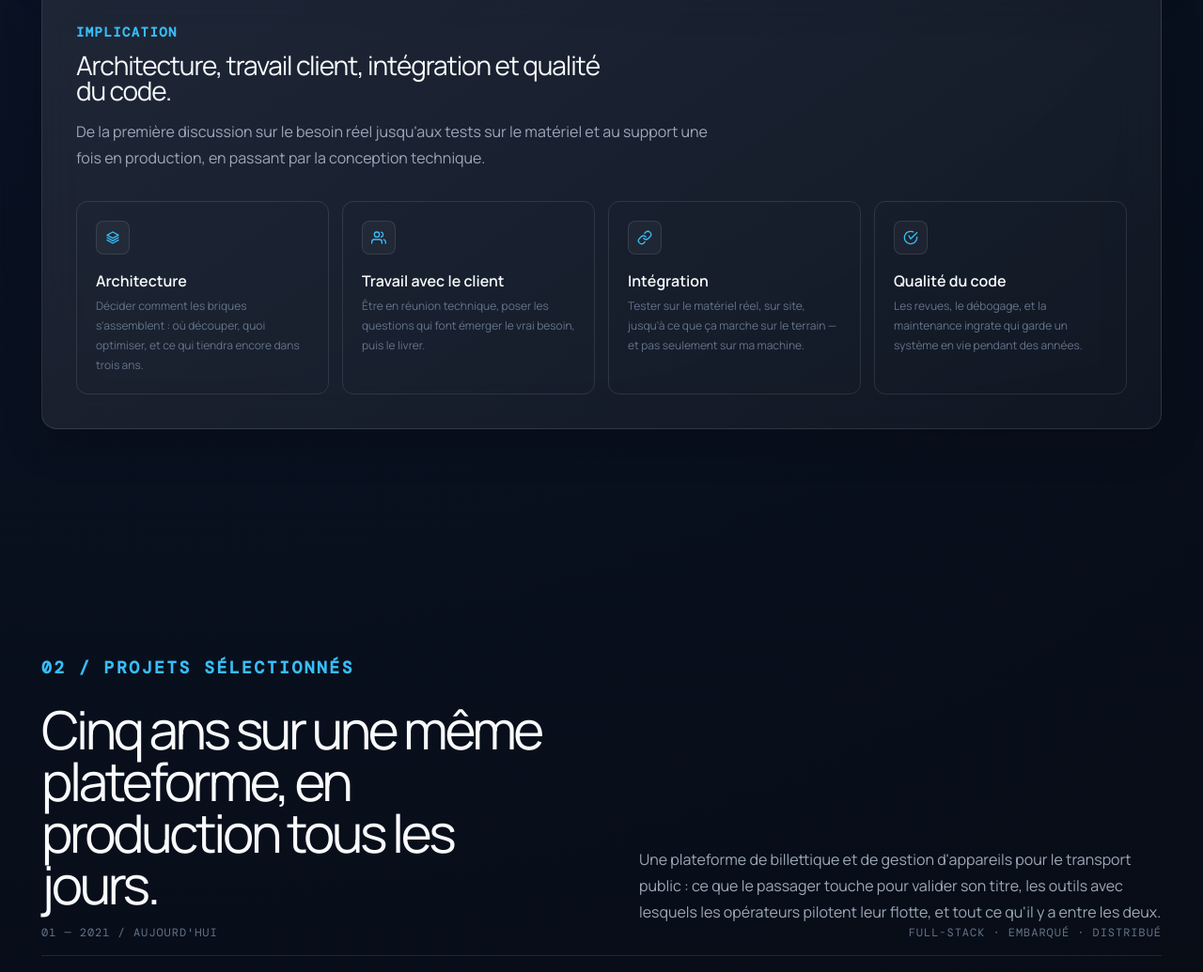
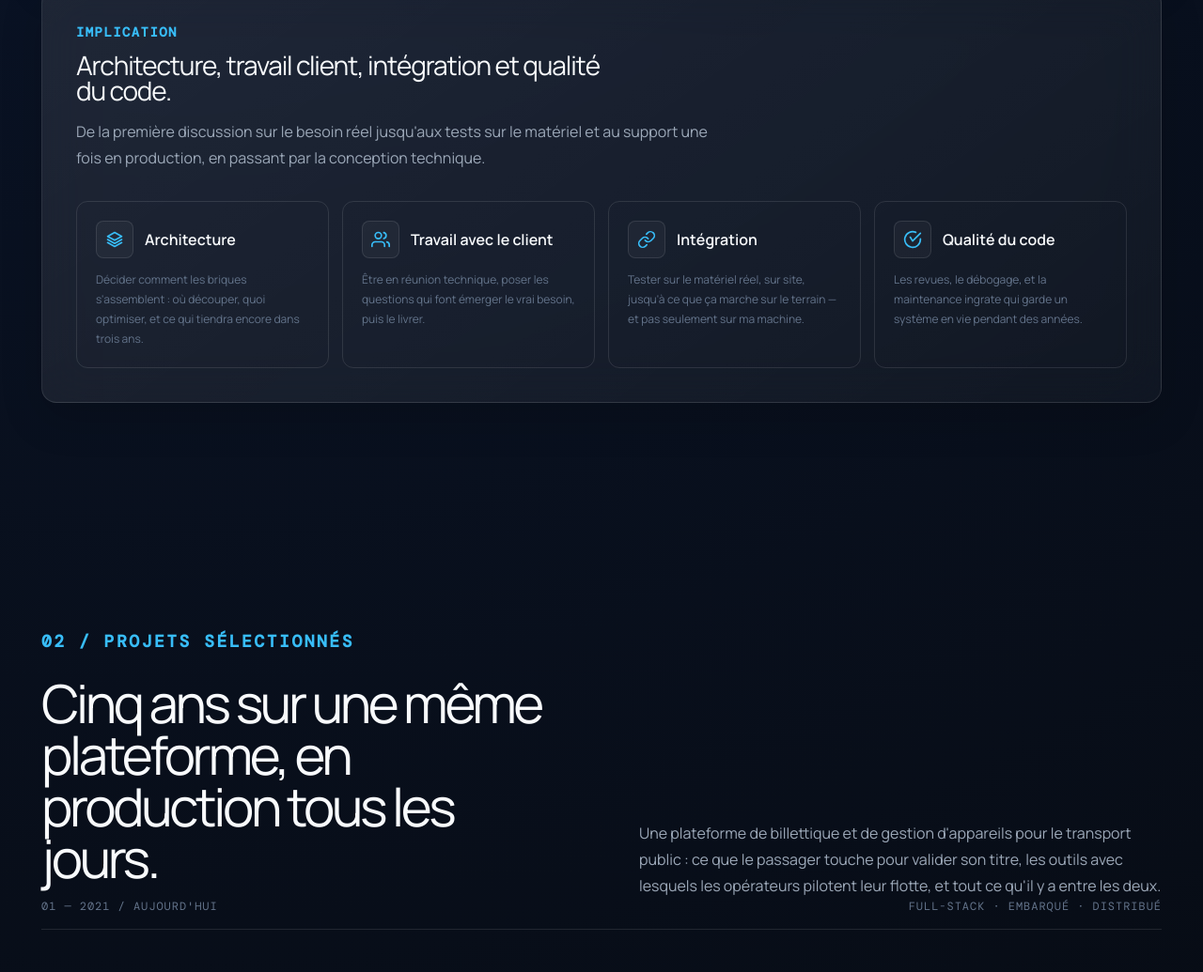
Before and after one commit to aureliengabry/aureliengabry.github.io, an Astro site: page / in a window 1280 px wide. Shown: the part 1729-2764 px from the top of the page at 94% size. Built offline with nearby package versions, Linux system fonts and the light colour scheme; Astro itself is replaced by a stand-in of ours.

Commit message:
Harmonize Expertise's approach-block icons with SelectedWork's detail-card tier
Two content-icon tiers now exist consistently: primary (14x14 badge, 7x7
icon, centered above content -- Expertise's 3 main cards) for
content-defining icons, and secondary (10x10 badge, 5x5 icon, left-aligned
inline with its label via flex items-center gap-3) for supporting/detail
icons -- SelectedWork's 4 detail cards and now Expertise's approach items
too, previously a one-off 9x9/4x4 stacked-above-heading layout that read
as unrelated to the near-identical, larger, centered cards directly above
it. The two tiers now differ only in scale (by design -- approach is
meant to read as denser/lighter than the main offer), not in inconsistent
alignment logic.

Left chrome/utility icons (header theme toggle, footer GitHub/LinkedIn,
back-to-top) untouched -- bare icons in buttons/inline text are a
different category from content badges, forcing them into this system
would be uniformity for its own sake rather than actual harmony.

Co-Authored-By: Claude Sonnet 5 <noreply@anthropic.com>
Claude-Session: https://claude.ai/code/session_01QWSFpVjHnBphizBHwmCdFt

```diff
--- a/src/components/Expertise.astro
+++ b/src/components/Expertise.astro
@@ -72,12 +72,14 @@ const approachItems = [layersIcon, usersIcon, linkIcon, checkCircleIcon];
       {
         approachItems.map((icon, i) => (
           <div class="p-5 rounded-xl border border-border">
-            <span class="inline-flex items-center justify-center w-9 h-9 rounded-lg border border-border bg-tint text-blue">
-              <Icon svg={icon} class="w-4 h-4" />
-            </span>
-            <h4 class="mt-4 mb-1 text-base font-semibold">
-              {t(`expertise.approach.items.${i}.title`)}
-            </h4>
+            <div class="flex items-center gap-3 mb-3">
+              <span class="inline-flex items-center justify-center w-10 h-10 rounded-lg border border-border bg-tint text-blue shrink-0">
+                <Icon svg={icon} class="w-5 h-5" />
+              </span>
+              <h4 class="text-base font-semibold">
+                {t(`expertise.approach.items.${i}.title`)}
+              </h4>
+            </div>
             <p class="text-dim text-xs leading-body">
               {t(`expertise.approach.items.${i}.description`)}
             </p>
```
